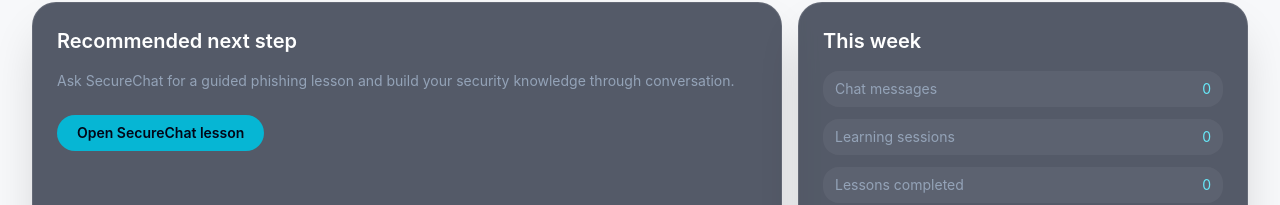
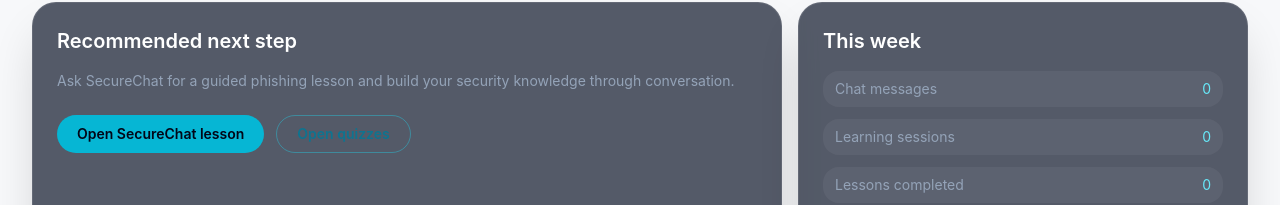
Before and after one commit to Abongile21/SecureChat, a React (Vite) app in the folder frontend/: page /dashboard in a window 1280 px wide. Shown: the part 497-702 px from the top of the page. Built offline with nearby package versions, Linux system fonts and the light colour scheme; no server answers; sample sign-in values are in the browser's storage.

Commit message:
refactor: enhance Dashboard and Quizzes components; add navigation to quizzes and improve lesson quiz handling; update API client to handle 401 errors and redirect to login

```diff
--- a/frontend/src/pages/Dashboard.tsx
+++ b/frontend/src/pages/Dashboard.tsx
@@ -1,4 +1,5 @@
 import { useEffect, useState } from 'react';
+import { useNavigate } from 'react-router-dom';
 import apiClient from '../services/apiClient';
 
 type DashboardData = {
@@ -20,6 +21,7 @@
 };
 
 export default function Dashboard() {
+  const navigate = useNavigate();
   const [data, setData] = useState(initialData);
   const [isLoading, setIsLoading] = useState(true);
   const [error, setError] = useState('');
@@ -81,7 +83,10 @@
         <div className="rounded-3xl border border-white/10 bg-slate-900/70 p-6 shadow-2xl shadow-black/20 backdrop-blur">
           <h3 className="text-xl font-semibold text-white">Recommended next step</h3>
           <p className="mt-3 text-sm leading-7 text-slate-400">Ask SecureChat for a guided phishing lesson and build your security knowledge through conversation.</p>
-          <button onClick={openChat} className="mt-5 rounded-full bg-cyan-500 px-5 py-2 text-sm font-semibold text-slate-950 transition hover:bg-cyan-400">Open SecureChat lesson</button>
+          <div className="mt-5 flex flex-wrap gap-3">
+            <button onClick={openChat} className="rounded-full bg-cyan-500 px-5 py-2 text-sm font-semibold text-slate-950 transition hover:bg-cyan-400">Open SecureChat lesson</button>
+            <button onClick={() => navigate('/quizzes')} className="rounded-full border border-cyan-400/40 px-5 py-2 text-sm font-semibold text-cyan-700 transition hover:bg-cyan-50">Open quizzes</button>
+          </div>
         </div>
         <div className="rounded-3xl border border-white/10 bg-slate-900/70 p-6 shadow-2xl shadow-black/20 backdrop-blur">
           <h3 className="text-xl font-semibold text-white">This week</h3>
--- a/frontend/src/pages/Quizzes.tsx
+++ b/frontend/src/pages/Quizzes.tsx
@@ -84,7 +84,7 @@
           {lessonCompleted && <p className="mt-5 rounded-xl bg-emerald-50 p-3 text-sm text-emerald-700">Lesson completed. Your points were added.</p>}
           <div className="mt-6 flex flex-wrap gap-3">
             {!lessonCompleted && <button onClick={() => void completeLesson()} className="rounded-xl bg-emerald-600 px-5 py-3 font-semibold text-white hover:bg-emerald-700">Mark lesson complete</button>}
-            <button onClick={() => { setSelectedLesson(null); chooseQuiz(quizzes.find((quiz) => quiz.id === selectedLesson.quizId) as Quiz); }} className="rounded-xl bg-blue-600 px-5 py-3 font-semibold text-white hover:bg-blue-700">Take lesson quiz</button>
+            {quizzes.some((quiz) => quiz.id === selectedLesson.quizId) && <button onClick={() => { const quiz = quizzes.find((item) => item.id === selectedLesson.quizId); if (quiz) { setSelectedLesson(null); chooseQuiz(quiz); } }} className="rounded-xl bg-blue-600 px-5 py-3 font-semibold text-white hover:bg-blue-700">Take lesson quiz</button>}
           </div>
         </div>
       </section>
--- a/frontend/src/services/apiClient.ts
+++ b/frontend/src/services/apiClient.ts
@@ -18,4 +18,16 @@
   return config;
 });
 
+apiClient.interceptors.response.use(
+  (response) => response,
+  (error) => {
+    if (error.response?.status === 401 && window.location.pathname !== '/login') {
+      localStorage.removeItem('token');
+      localStorage.removeItem('user');
+      window.location.assign('/login');
+    }
+    return Promise.reject(error);
+  }
+);
+
 export default apiClient;
```
